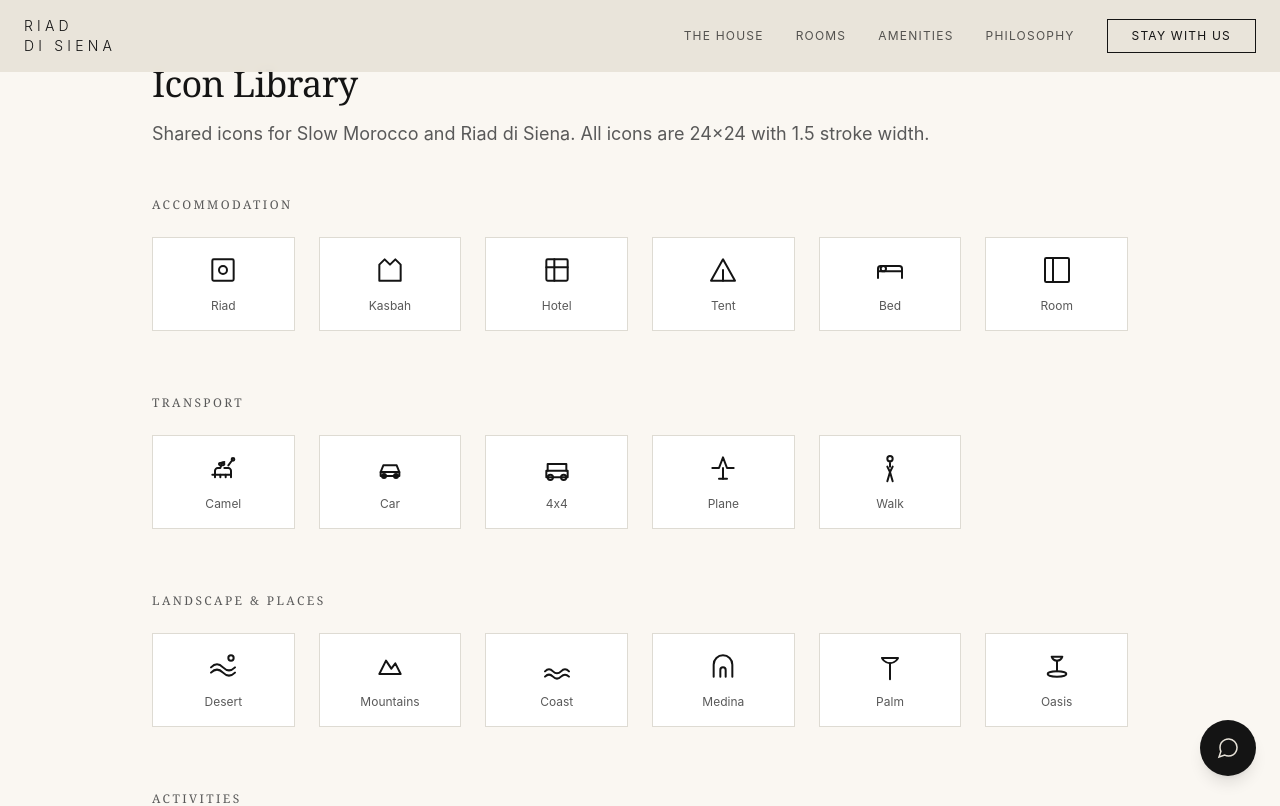
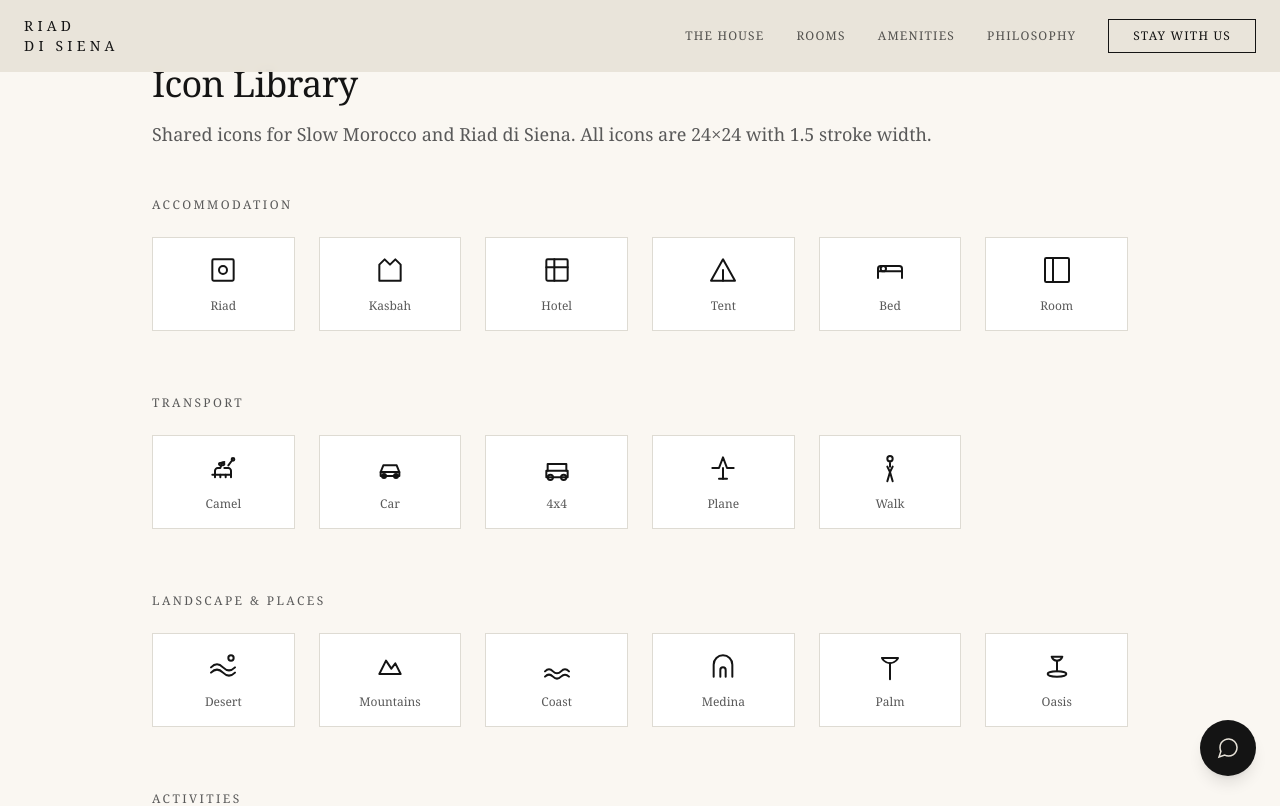
Before and after one commit to indigoandlavender/riad-di-siena-5, a Next.js app: page /admin/icons in a window 1280 px wide. Shown: the top 806 px of the page. Built offline with nearby package versions, Linux system fonts and the light colour scheme.

Commit message:
Add files via upload

```diff
--- a/app/globals.css
+++ b/app/globals.css
@@ -11,7 +11,7 @@
    ═══════════════════════════════════════════════════════════════ */
 
 /* Google Fonts */
-@import url('https://fonts.googleapis.com/css2?family=Playfair+Display:wght@400;500;600;700&family=Space+Grotesk:wght@300;400;500;600;700&display=swap');
+@import url('https://fonts.googleapis.com/css2?family=Nanum+Myeongjo:wght@400;700&family=Playfair+Display:wght@400;500;600;700&display=swap');
 
 /* ═══════════════════════════════════════════════════════════════
    CSS VARIABLES
@@ -20,7 +20,7 @@
 :root {
   /* Typography */
   --font-display: 'Playfair Display', Georgia, serif;
-  --font-body: 'Space Grotesk', -apple-system, BlinkMacSystemFont, sans-serif;
+  --font-body: 'Nanum Myeongjo', Georgia, serif;
 
   /* Colors - HSL format for Tailwind compatibility */
   --background: 40 30% 96%;        /* Cream/sand */
```
